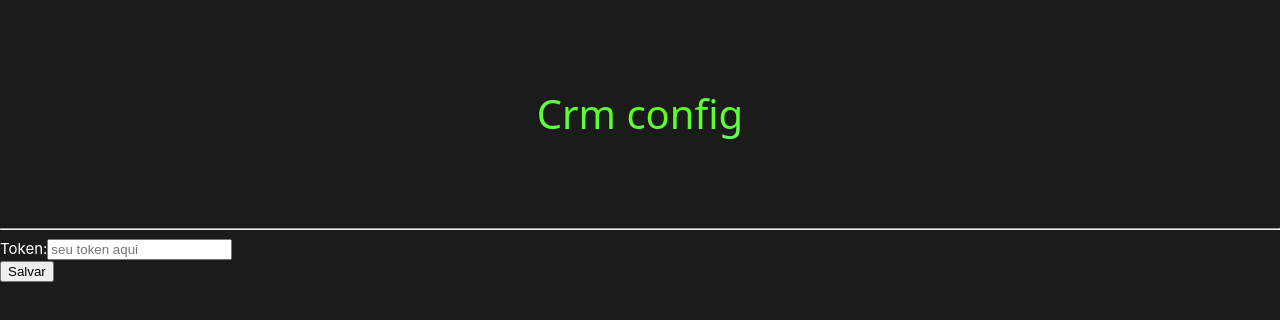
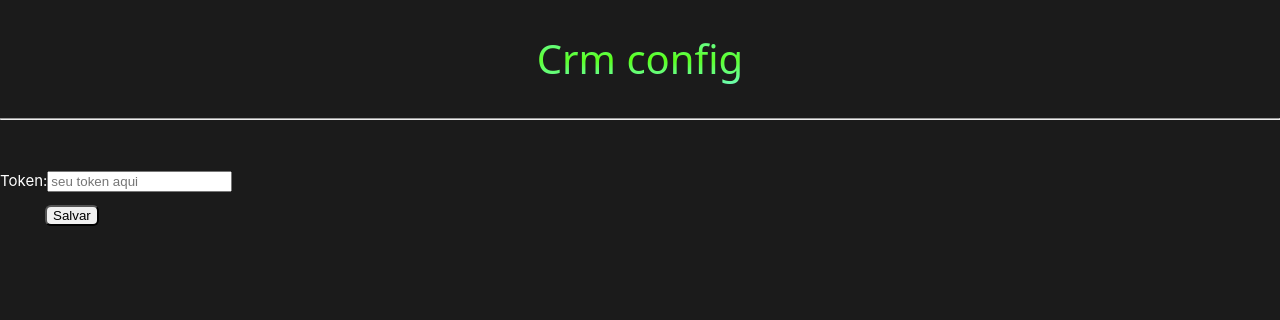
Before and after one commit to GabrielSouza-pro/Squad-25, a React (Create React App) app in the folder crm-react/: page / in a window 1280 px wide. Shown: the top 320 px of the page. Built offline with nearby package versions, Linux system fonts and the light colour scheme.

Commit message:
Update App.css
Signed-off-by: Gabriel.Almeida-10 <105819653+space-m0nkey@users.noreply.github.com>

```diff
--- a/crm-react/src/App.css
+++ b/crm-react/src/App.css
@@ -1,7 +1,7 @@
 body {
   background-color: #1b1b1b;
-  min-width: 500px;
-  min-height: 400px;
+  min-width: 250px;
+  min-height: 200px;
 }
 
 
@@ -41,7 +41,7 @@ body {
   font-weight: 400;
   font-size: 40px;
   line-height: 54px;
-  padding: 60px;
+  padding: 5px;
   background: radial-gradient(
     50% 50% at 50% 50%,
     #59ff10 0%,
@@ -66,3 +66,14 @@ body {
   text-align: center;
   font-size: 15px;
 }
+#salvar {
+  border-radius: 6px;
+  margin-top: 13px;
+  margin-left: 45px;
+}
+#hr1{
+  margin-bottom: 50px;
+}
+#divisao{
+  margin-bottom: 250px;
+}
```
